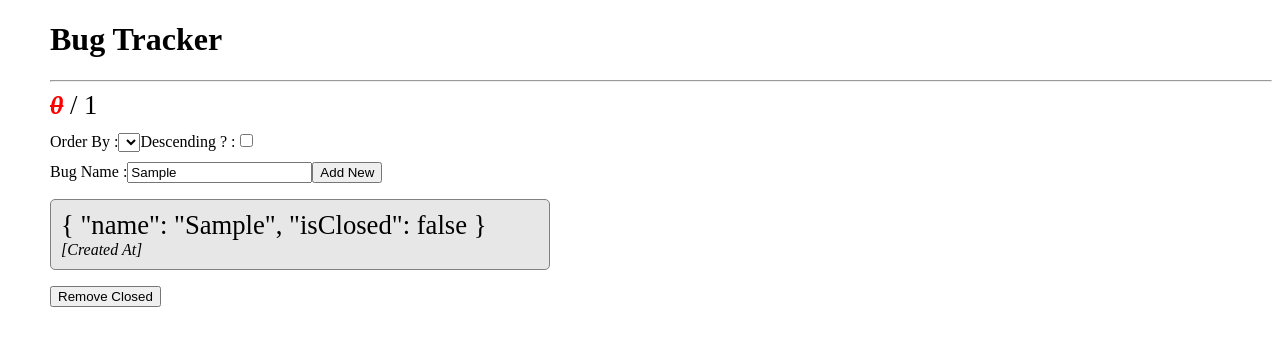
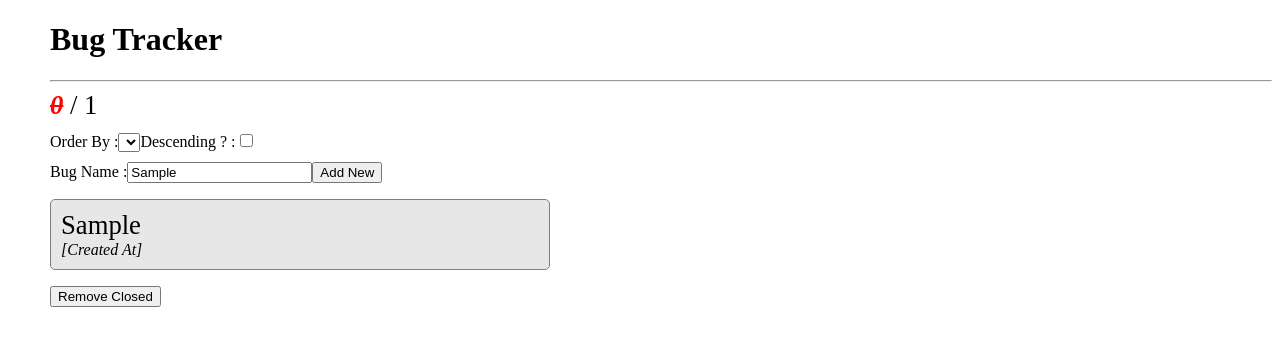
Before and after one commit to tkmagesh/Cisco-Angular-Aug-2018, an Angular app in the folder bug-tracker-app/: page / in a window 1280 px wide. Both pictures are taken after typing "Sample" into the empty fields and a click on the button "Add New". Shown: the top 346 px of the page. Built offline with nearby package versions, Linux system fonts and the light colour scheme.

Commit message:
improving bug display - part - 1

```diff
--- a/bug-tracker-app/src/app/app.module.ts
+++ b/bug-tracker-app/src/app/app.module.ts
@@ -4,10 +4,14 @@
 import { AppComponent } from './app.component';
 import { BugTrackerComponent } from './bugTracker/bugTracker.component';
 
+
+import { TrimTextPipe } from './bugTracker/pipes/trimText.pipe';
+
 @NgModule({
   declarations: [
     AppComponent
     , BugTrackerComponent
+    , TrimTextPipe
   ],
   imports: [
     BrowserModule
--- a/bug-tracker-app/src/app/bugTracker/bugTracker.component.html
+++ b/bug-tracker-app/src/app/bugTracker/bugTracker.component.html
@@ -25,7 +25,7 @@
 				(click)="onBugNameClick(bug)"
 				[ngClass]="{closed : bug.isClosed}"
 			>
-				{{bug | json}}
+				{{bug.name | trimText}}
 			</span>
 			<div class="datetime">[Created At]</div>
 		</li>
--- /dev/null
+++ b/bug-tracker-app/src/app/bugTracker/pipes/trimText.pipe.ts
@@ -0,0 +1,11 @@
+import { Pipe, PipeTransform } from '@angular/core';
+
+
+@Pipe({
+	name : 'trimText'
+})
+export class TrimTextPipe implements PipeTransform{
+	transform(data : string) : string{
+		return data.length <= 30 ? data : data.substr(0,30) + '...';
+	}
+}
```
